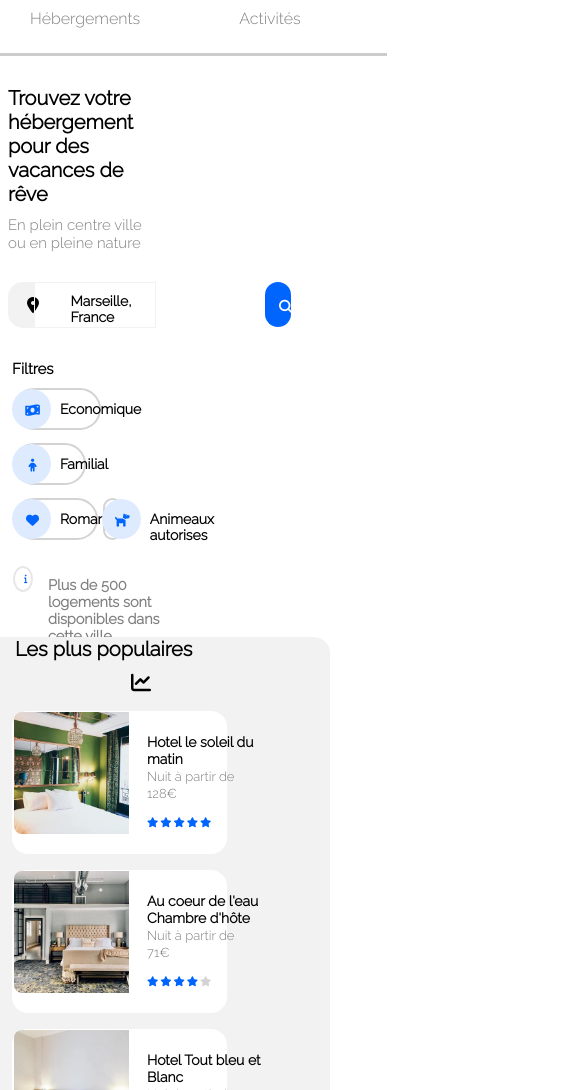
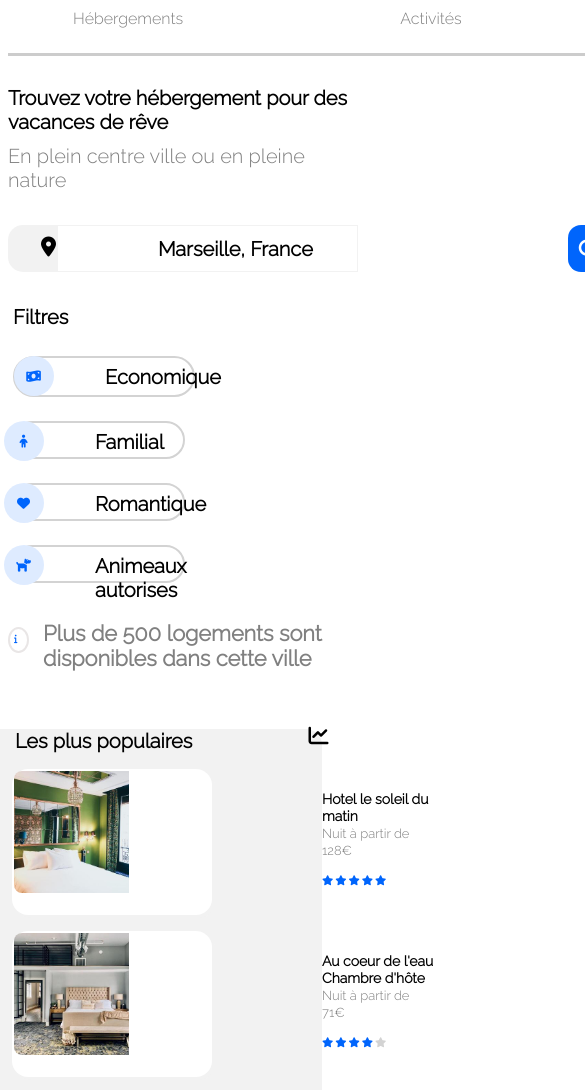
Before and after one commit to Av-code80/Hotel-Reservation-Project_P2_08102020, a plain HTML site: page index.html in a window 390 px wide. Shown: the part 85-1175 px from the top of the page, 585 px wide, since content can reach past the window. Drawn offline with Linux system fonts and the light colour scheme.

Commit message:
width100%

```diff
--- a/css/style.css
+++ b/css/style.css
@@ -1,5 +1,3 @@
-
-
 @import url('https://fonts.googleapis.com/css2?family=Raleway:wght@300&display=swap');
 
 
@@ -361,16 +359,17 @@ position: relative;
 
 .flex-container p
 {
-  margin: 55px 470px 0px 0px;
+  margin: 38px 475px 40px 20px;
   font-weight: bold;
   font-size: 15px;
+
 }
 
 
 .img
 {
     width:98%;
-    height:90px;
+    height: 110px;
     object-fit: cover;
     margin: 1px 0px 0px 2px;
     border-top-left-radius: 10px;
@@ -382,8 +381,8 @@ position: relative;
 {
      position:absolute;
     text-align: left;
-    width:10.1em;
-    padding:91px 0px 0px 11px;
+    width:70%;
+    padding:119px 0px 0px 11px;
     line-height: 17px;
     font-size:13px;
 }
@@ -417,14 +416,16 @@ position: relative;
 	display: flex;
 	flex-direction: column;
     align-items: flex-start;
+    margin: 1px 0px -4px 0px;
+    text-align: center;
 }
 
 	/* Le groupe stars */
 .stars {
 		display: inline-flex;
 		justify-content: center;
-        font-size: 8.5px;
-        margin: 0px 0px 50px -1px;
+        font-size: 8px;
+        margin-bottom: 5px;
 	}
 
 	/* hover sur le parent */
@@ -447,10 +448,9 @@ position: relative;
   display: flex;
   flex-direction: column;
   background-color: #F2F2F2;
-  width: 100%;
+  width: 85%;
   border-radius: 1em;
-  margin: 0px 0px 0px 24px;
-  padding: 0px 8px 0px 0px;
+  margin-left: 25px;
   position: relative;
 }
 
@@ -461,8 +461,8 @@ position: relative;
     background-color: white;
     border-radius: 1em;
     width: 65%;
-    margin: 0px -65px 33px 33px;
-    padding: 1px 100px 26px 2px;
+    margin: 0px -60px 33px 33px;
+    padding: 0px 85px 30px 2px;
     position:relative;
 
 }
@@ -471,27 +471,28 @@ position: relative;
 {
     border-top-left-radius: 1em;
     border-bottom-left-radius: 1em;
-    width:35%;
-    height:115px;
+    width:40%;
+    height:127px;
+    margin-top: 2px;
     object-fit:cover;
     position: absolute;
 }
 .text-aside
 {
     position:relative;
-    text-align: left;
-    width:185px;
-    padding:0px 15px 0px 107px;
-    margin: 7px 37px 0px -55px;
+    text-align: center;
+    width:100%;
+    padding-left: 4px;
+    margin: 7px 0px 2px 120px;
     font-size: 13px;
-    line-height: 13px;
+    line-height: 18px;
 }
 
 .first-as
 {
     position:relative;
     text-align: left;
-    width:125px;
+    width:45%;
     height:60px;
     padding:5px 0px 0px 68px;
     margin: 0px 0px 0px 0px;
@@ -514,22 +515,23 @@ position: relative;
 {
     font-weight: bold;
     font-size: 20px;
-    margin: 12px 0px 20px 15px;
+    margin: 45px 0px 23px 35px;
+    padding: 0px 0px 0px 0px;
 }
 
 .fa-chart-line
 {
 font-size: 25px;
-margin: 20px 0px 0px 211px;
-text-align: right;
+margin: -15px 0px 6px 140px;
+position: absolute;
 }
 
 .stars-as
 {
     display: inline-flex;
     justify-content: center;
-    font-size: 8.5px;
-    margin: -3px 0px 0px 67px;
+    font-size: 8px;
+    margin: 15px 0px -15px 65px;
 }
 
 
@@ -567,11 +569,11 @@ article h2
 .wrapper
 {
    display:grid;
-   grid-template-columns: repeat(4, 345px);
+   grid-template-columns: repeat(4, 330px);
    grid-auto-rows: 30px;
    grid-gap:20px;
    width: 100%;
-   margin:10px 0px 0px -30px;
+   margin:10px 0px 0px -40px;
 }
 
 .wrapper > div
@@ -688,8 +690,8 @@ article h2
     border:1px;
     background-color: #F2F2F2;
     width:100%;
-    margin: 60px 0px 0px -80px;
-    padding: 0px 10px 70px 40px;
+    margin-top: 50px;
+    padding-bottom: 70px;
 }
 
 #foot-container > div
@@ -753,7 +755,7 @@ ul {
 nav ul
  {
     display: flex;
-    margin: 21px 0px 0px -45px;
+    margin: 21px 0px 0px 0px;
     width: 100%;
 }
 
@@ -764,7 +766,7 @@ nav a
 
 nav li
   {
-      margin: 0px 22px 11px 2px;
+      margin: 0px 142px 11px 0px;
   }
 
 
@@ -804,17 +806,17 @@ nav a:hover
 {
     font-weight: bold;
     margin-top: 30px;
-    width:35%;
+    width: 100%;
     font-size: 20px;
 }
 
 .centre
 {
     color: #808080;
-    font-size:15px;
-    width: 37%;
+    font-size:20px;
+    width: 80%;
     margin-top: 10px;
-    padding-bottom: 12px;
+    padding-bottom: 15px;
 }
 
 
@@ -856,8 +858,8 @@ nav a:hover
 
 .left-h
 {
-    width: 6%;
-    height:43px;
+    width: 12%;
+    height:44px;
     background: #F2F2F2;
     padding: 3px 2px 0 2px ;
     border-top-left-radius: 15px;
@@ -865,10 +867,10 @@ nav a:hover
     position: relative;
 }
 
-.fas
+.recontainer-b .fas
 {
-    margin: 0px 0px 0px 16px;
-    font-size:16px;
+    margin: -3px 0px 0px 30px;
+    font-size: 20px;
 }
 
 
@@ -876,35 +878,35 @@ nav a:hover
 {
  display:block;
  border: 1px solid #F2F2F2;
- width: 32%;
- height:44px;
+ width: 80%;
+ height:45px;
  position:relative;
 }
 
-.middle-h h1
+.middle-h h2
 {
-    font-size: 14px;
-    margin: 15px 0 0 12px;
+    font-size: 20px;
+    margin: 11px 0 0 100px;
 }
 
 .btn
 {
     border:none;
-    width: 7%;
-    height:45px;
+    width: 10%;
+    height:47px;
     background-color: #0065fc;
     border-radius: 13px;
     cursor: pointer;
-    padding: 0px 0px 4px 4px;
-    margin-left: 257px;
+    padding: 0px 4px 6px 4px;
+    margin-left: 560px;
     position: absolute;
 }
 
-.fa-search
+.btn .fas
 {
     color:#ffffff;
-    margin: -3px 0px 0px 9px;
-    font-size: 14px;
+    margin: 0px -13px 4px 0px;
+    font-size: 20px;
 }
 
 .btn:hover
@@ -933,7 +935,7 @@ nav a:hover
     flex-wrap: wrap;
     background-color: #ffffff;
     margin:20px 0px 0px 0px;
-    width: 40%;
+    width: 100%;
     position:relative;
     visibility: visible;
 }
@@ -941,8 +943,9 @@ nav a:hover
 .container-bb > div
 {
     border:2px solid lightgray;
-    margin: 40px 0px -27px 5px;
-    padding: 1px 5px 3px 10px;
+    width: 45%;
+    margin: 64px 10px -40px 5px;
+    padding: -2px 27px 0px 7px;
     height:34px;
     border-radius: 25px;
     position: relative;
@@ -958,17 +961,16 @@ nav a:hover
 
 .container-bb h1
 {
- font-size: 15px;
- margin:12px 0 0px 4px;
+ font-size: 20px;
+ margin-left: 5px;
  position: absolute;
 }
 
 
-h2
+.container-bb h2
 {
-    margin: 10px 0px 0px 35px;
-    padding: 0 0 .5em 0;
-    font-size: 14px;
+    margin: 7px 0px 0px 80px;
+    font-size: 20px;
     font-weight:bold;
     position:absolute;
     color: #000000;
@@ -990,10 +992,10 @@ position: absolute;
 .cercle-filtre-mq
 {
     height: 40px;
-    width: 39px;
+    width: 40px;
     background: #DEEBFF;
     border-radius: 100%;
-    margin: -2px 4px 0px -13px;
+    margin: -2px 4px 0px -11px;
     position: absolute;
     text-align: center;
 
@@ -1002,7 +1004,7 @@ position: absolute;
 {
 
   font-size: 13px;
-  margin: 3px 0px 0px 11px;
+  margin: 2px 3px 0px 11px;
 }
 
 
@@ -1042,19 +1044,19 @@ width: 60%;
 {
     display: flex;
     width: 100%;
-    margin: 45px 0px 20px 0px
+    margin: 70px 0px 50px 0px;
 }
 
 .cercle
  {
 
  height: 12px;
- width: 4%;
+ width: 12px;
  background:#ffffff;
  border: 2px solid rgb(233, 230, 230);
  border-radius: 100%;
- margin: 8px 0px 9px 5px;
- padding: 0px 1px 10px 9px;
+ margin: 7px 0px 9px 0px
+ padding: 0px 0px 10px 11px;
  }
 
 .info
@@ -1062,18 +1064,23 @@ width: 60%;
     font-size: 9px;
     position:absolute;
     color: #0065fc;
-    margin:5px 5px 2px 0px ;
+    margin: 4px 2px 0px -1px;
 }
 
 .pin
 {
     position: absolute;
     font-size: 14.5px;
-    width: 35%;
-    margin-left:40px;
+    width: 85%;
+    margin: -18px 0px 0px 35px;
     color: gray;
+}
+
+.cercle-info h2
+{
 
 }
+
 
 /*--MQ-Hidden-aside--*/
 
--- a/index.html
+++ b/index.html
@@ -113,7 +113,7 @@
     <div class="cercle-info">
       <div class="cercle"><i class="fas fa-info class= info"></i></div>
       <div class="pin">
-      <h1>Plus de 500 logements sont disponibles dans cette ville</h1>
+      <h2>Plus de 500 logements sont disponibles dans cette ville</h2>
       </div>
     </div>
 
@@ -130,7 +130,7 @@
               <div class="tfirst">Auberge La cannebière</div>
               <div class="tsecond">Nuit à partir de 25€</div>
 
-              <div class="rating">
+                <div class="rating">
                 <div class="stars">
                   <i class="fa fa-star checked"></i>
                   <i class="fa fa-star checked"></i>
@@ -147,7 +147,7 @@
               class="img"
               src="images/fred-kleber-gTbaxaVLvsg-unsplash.jpg"
               alt="port"/>
-            <div class="text-boxe">
+              <div class="text-boxe">
               <div class="tfirst">Hôtel du port</div>
               <div class="tsecond">Nuit à partir de 52€</div>
 
```
